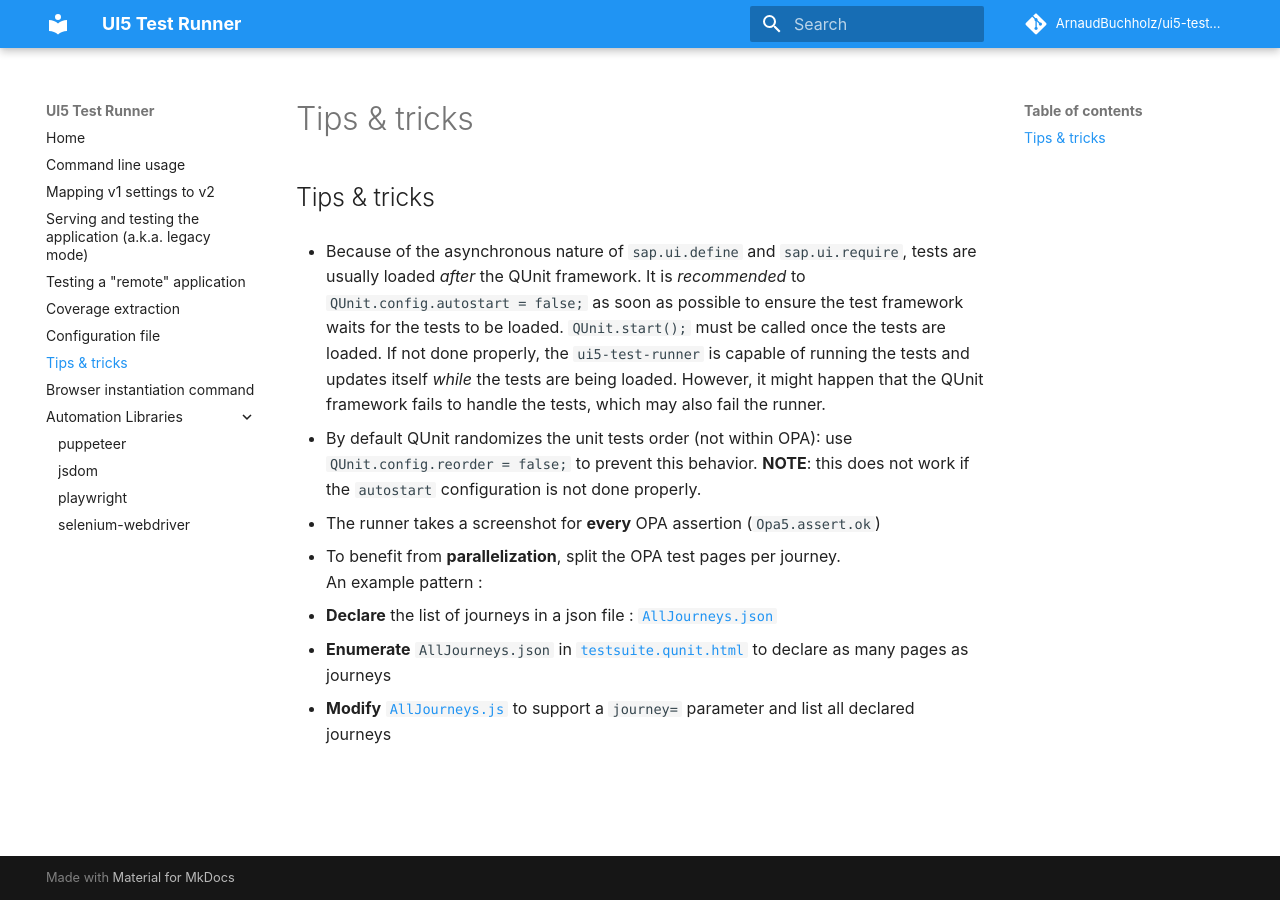
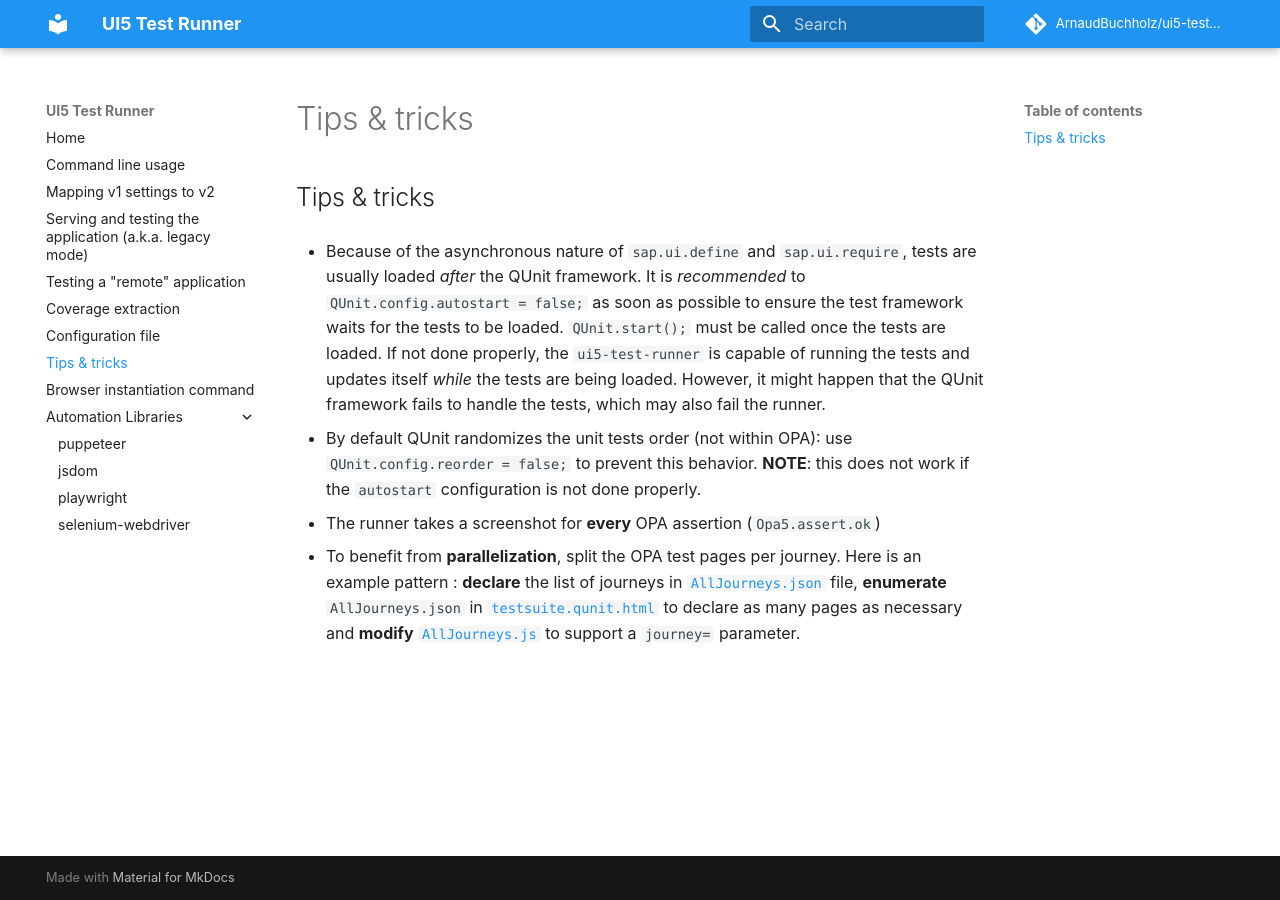
Before and after one commit to ArnaudBuchholz/ui5-test-runner, an MkDocs documentation site: the page built from docs/tipsNtricks.md, in a window 1280 px wide. Built offline with MkDocs 1.6.1 and Material for MkDocs 9.7.7, drawn with Linux system fonts in a browser that asks for light colours; comment, search, counter and statistics services are not loaded.

Commit message:
documentation: update

```diff
--- a/docs/tipsNtricks.md
+++ b/docs/tipsNtricks.md
@@ -6,8 +6,4 @@
 
 * The runner takes a screenshot for **every** OPA assertion (`Opa5.assert.ok`)
 
-* To benefit from **parallelization**, split the OPA test pages per journey.<br> An example pattern :
-
-  * **Declare** the list of journeys in a json file : [`AllJourneys.json`](https://github.com/ArnaudBuchholz/training-ui5con18-opa/blob/main/webapp/test/integration/AllJourneys.json)
-  * **Enumerate** `AllJourneys.json` in [`testsuite.qunit.html`](https://github.com/ArnaudBuchholz/training-ui5con18-opa/blob/main/webapp/test/testsuite.qunit.html#L16) to declare as many pages as journeys
-  * **Modify** [`AllJourneys.js`](https://github.com/ArnaudBuchholz/training-ui5con18-opa/blob/main/webapp/test/integration/init.js#L22) to support a `journey=` parameter and list all declared journeys
+* To benefit from **parallelization**, split the OPA test pages per journey. Here is an example pattern : **declare** the list of journeys in [`AllJourneys.json`](https://github.com/ArnaudBuchholz/training-ui5con18-opa/blob/main/webapp/test/integration/AllJourneys.json) file, **enumerate** `AllJourneys.json` in [`testsuite.qunit.html`](https://github.com/ArnaudBuchholz/training-ui5con18-opa/blob/main/webapp/test/testsuite.qunit.html#L16) to declare as many pages as necessary and **modify** [`AllJourneys.js`](https://github.com/ArnaudBuchholz/training-ui5con18-opa/blob/main/webapp/test/integration/init.js#L22) to support a `journey=` parameter.
```
